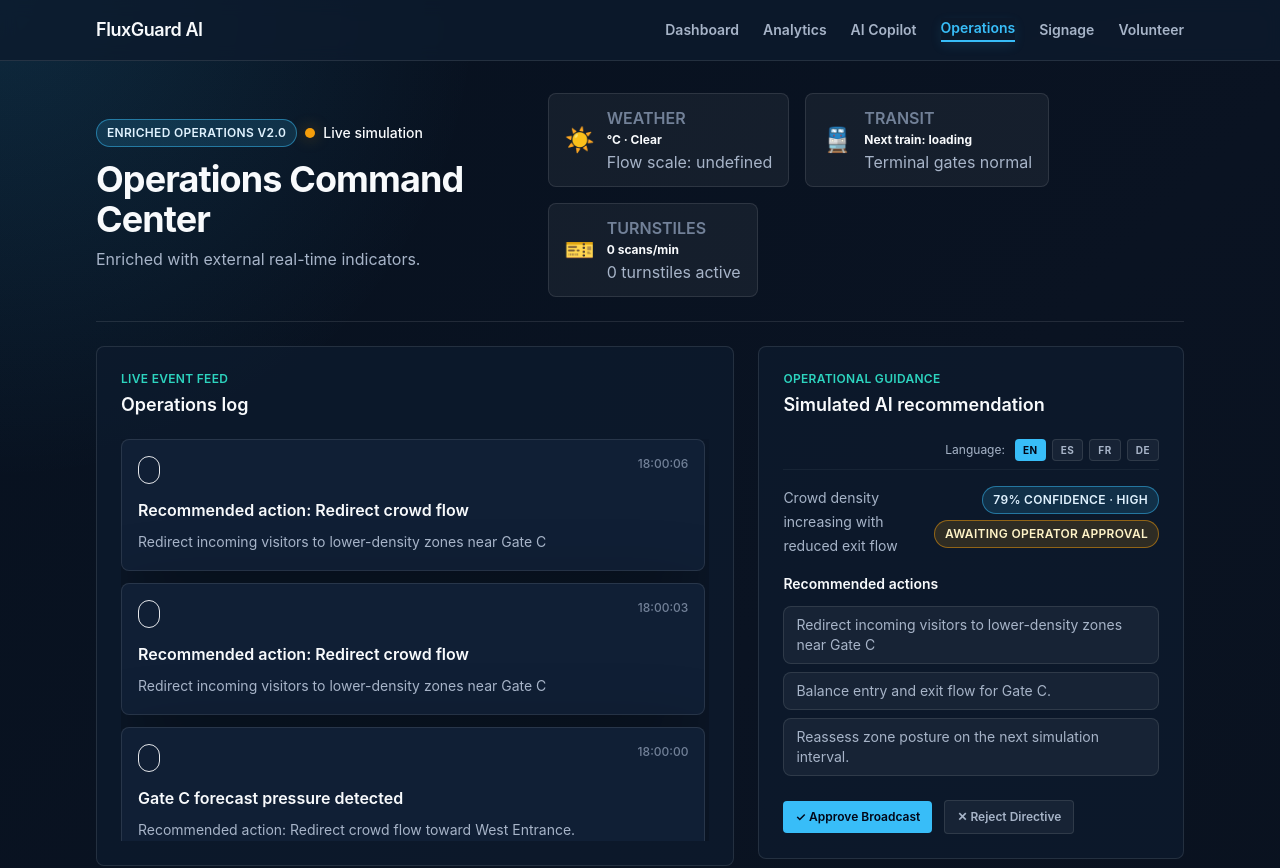
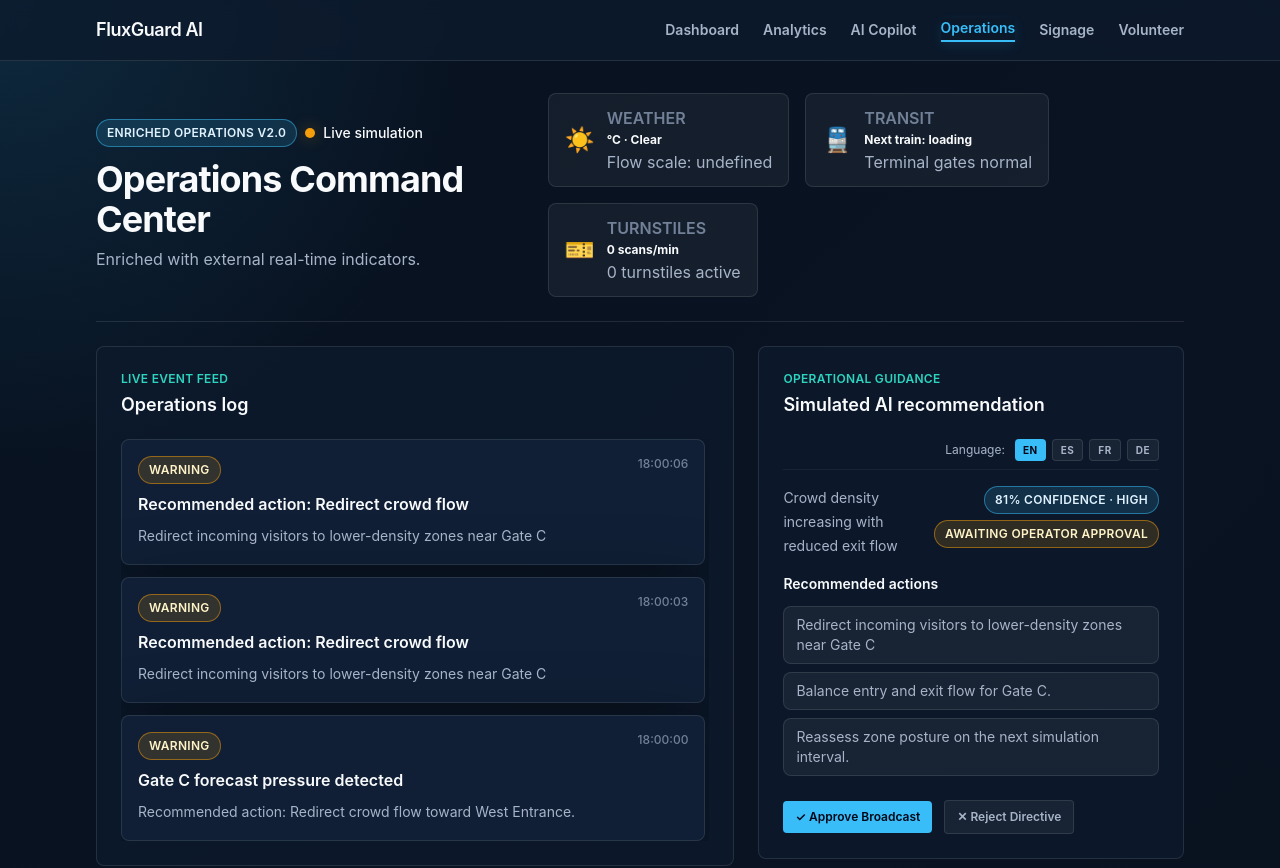
Before and after one commit to petrisha2005/FluxGuardAI, a React (Vite) app in the folder fluxguard-ai/frontend/: page /operations in a window 1280 px wide. Shown: the top 868 px of the page. Built offline with nearby package versions, Linux system fonts and the light colour scheme; no server answers.

Commit message:
fix: resolve TypeScript compiler build errors on page schemas and severity types

```diff
--- a/fluxguard-ai/frontend/src/features/dashboard/DashboardPage.tsx
+++ b/fluxguard-ai/frontend/src/features/dashboard/DashboardPage.tsx
@@ -1,9 +1,22 @@
 import { useSimulationState } from '@/features/simulation/simulationStore';
-import type { CrowdZone, RiskLevel, SimulationState } from '@/features/simulation/simulationTypes';
+import type {
+  CrowdZone,
+  RiskLevel,
+  SimulationState,
+  RiskAssessment,
+  SimulationEvent,
+} from '@/features/simulation/simulationTypes';
 import { CrowdZonePanel } from './components/CrowdZonePanel';
 import { DashboardHeader } from './components/DashboardHeader';
 import { RiskOverview } from './components/RiskOverview';
-import type { DashboardSummary, StadiumZone, ZoneTrend } from './types/dashboard';
+import type {
+  DashboardSummary,
+  StadiumZone,
+  ZoneTrend,
+  PredictionPoint,
+  GuidanceRecommendation,
+  EventFeedItem,
+} from './types/dashboard';
 
 import type { AlertSeverity, CrowdRiskState } from '@/components/ui';
 
@@ -103,8 +116,18 @@ function getGuidance(
   zones: CrowdZone[],
   tick: number,
 ): GuidanceRecommendation {
+  if (assessments.length === 0) {
+    return {
+      id: `guidance-empty`,
+      message: 'Stadium operations are within safe parameters. No high risk hotspots detected.',
+      recommendedActions: ['Continue routine entry/exit monitoring.'],
+      confidence: 100,
+      risk: 'LOW',
+    };
+  }
+
   const highestAssessment = assessments.reduce((highest, assessment) =>
-    riskToSeverity[assessment.risk] === 'critical' ||
+    riskToSeverity[assessment.risk as RiskLevel] === 'critical' ||
     (assessment.risk === 'HIGH' && highest.risk !== 'CRITICAL') ||
     (assessment.risk === 'MEDIUM' && highest.risk === 'LOW')
       ? assessment
@@ -120,15 +143,18 @@ function getGuidance(
       zone ? `Balance entry and exit flow for ${zone.name}.` : 'Maintain active zone monitoring.',
       'Reassess zone posture on the next simulation interval.',
     ],
-    confidence: Math.min(96, 72 + tick + riskToSeverity[highestAssessment.risk].length),
-    risk: highestAssessment.risk,
+    confidence: Math.min(
+      96,
+      72 + tick + (riskToSeverity[highestAssessment.risk as RiskLevel] || 'info').length,
+    ),
+    risk: highestAssessment.risk as RiskLevel,
   };
 }
 
 function toEventFeedItems(events: SimulationEvent[]): EventFeedItem[] {
   return events.map((event) => ({
     id: event.id,
-    severity: riskToSeverity[event.severity],
+    severity: riskToSeverity[event.severity as RiskLevel] || 'info',
     title: event.title,
     description: event.description,
     timestamp: event.timestamp,
--- a/fluxguard-ai/frontend/src/features/dashboard/types/dashboard.ts
+++ b/fluxguard-ai/frontend/src/features/dashboard/types/dashboard.ts
@@ -31,6 +31,7 @@ export interface GuidanceRecommendation {
   confidence: number;
   risk: RiskLevel;
   status?: string;
+  headline?: string;
 }
 
 export interface EventFeedItem {
--- a/fluxguard-ai/frontend/src/features/operations/OperationsPage.tsx
+++ b/fluxguard-ai/frontend/src/features/operations/OperationsPage.tsx
@@ -12,11 +12,8 @@ import type {
   SimulationEvent,
   RiskLevel,
 } from '@/features/simulation/simulationTypes';
-import type {
-  AlertSeverity,
-  GuidanceRecommendation,
-  EventFeedItem,
-} from '../dashboard/types/dashboard';
+import type { GuidanceRecommendation, EventFeedItem } from '../dashboard/types/dashboard';
+import type { AlertSeverity } from '@/components/ui';
 import { api } from '@/services/api';
 
 const EVENT_ID = 'e0000000-0000-0000-0000-000000000000';
@@ -24,7 +21,7 @@ const EVENT_ID = 'e0000000-0000-0000-0000-000000000000';
 const riskToSeverity: Record<RiskLevel, AlertSeverity> = {
   LOW: 'info',
   MEDIUM: 'warning',
-  HIGH: 'error',
+  HIGH: 'warning',
   CRITICAL: 'critical',
 };
 
```
